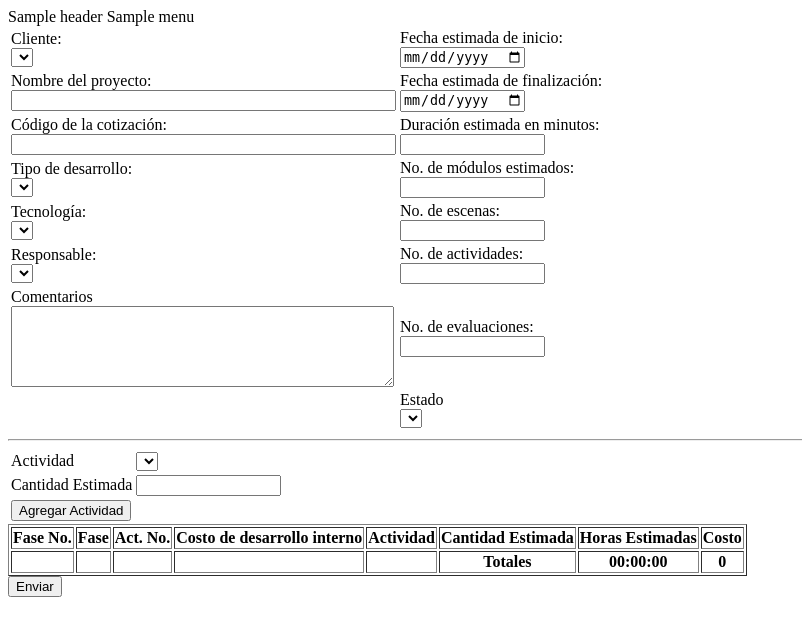
After one commit to yelas61260/timeHD, a CodeIgniter app: the page made by application/views/cotizacion/v_cot_form.php in a window 1280 px wide. The commit adds this page. Shown: the top 636 px of the page, without its empty margins (0-802 px from the left). Run offline with CodeIgniter, Linux system fonts and the light colour scheme; tables that the repository leaves empty or names only in its code hold one stand-in row (values such as "Sample post"); the template is opened without the code that fills it: most values are stand-ins (such as "Sample title", 1, 10 or a date in 2020); lists and menus that the app fills with data are empty.

Commit message:
2016_05_03
cambios

```diff
--- a/application/models/renders.php
+++ b/application/models/renders.php
@@ -32,4 +32,28 @@ class renders extends CI_Model
 	public function get_list_sector(){
 		return $this->lib->print_lista(self::$tablas[17], ["id","nombre"]);
 	}
+
+	public function get_list_clientes(){
+		return $this->lib->print_lista(self::$tablas[2], ["id","nombre"]);
+	}
+
+	public function get_list_t_desarrollo(){
+		return $this->lib->print_lista(self::$tablas[19], ["id","nombre"]);
+	}
+
+	public function get_list_t_tecnologia(){
+		return $this->lib->print_lista(self::$tablas[19], ["id","nombre"]);
+	}
+
+	public function get_list_responsable(){
+		return $this->lib->print_lista(self::$tablas[12], ["cedula","nombre"]);
+	}
+
+	public function get_list_estado_proy(){
+		return $this->lib->print_lista(self::$tablas[20], ["id","nombre"]);
+	}
+
+	public function get_list_actividades(){
+		return $this->lib->print_lista(self::$tablas[0], ["id","nombre"]);
+	}
 }
--- a/application/views/actividad/v_act_form.php
+++ b/application/views/actividad/v_act_form.php
@@ -16,6 +16,7 @@
 				<form action="" metod="post" name="form_actividad" id="form_actividad">
 
 				<input type="hidden" name="roles_tarea" id="roles_tarea" value="">
+				<input type="hidden" name="id" id="id" value="">
 				<table class="form_header" id="tab_datos">
 				<br>
 				<tr>
--- /dev/null
+++ b/application/views/cotizacion/v_cot_form.php
@@ -0,0 +1,144 @@
+<!DOCTYPE html PUBLIC "-//W3C//DTD XHTML 1.0 Transitional//EN" "http://www.w3.org/TR/xhtml1/DTD/xhtml1-transitional.dtd">
+<html xmlns="http://www.w3.org/1999/xhtml">
+<head>
+<meta http-equiv="Content-Type" content="text/html; charset=utf-8" />
+<meta name="viewport" content="width=device-width, user-scalable=no, initial-scale=1.0, maximum-scale=1.0, minimum-scale=1.0">
+<title><?= $titulo ?></title>
+</head>
+
+<body>
+	<?= $header ?>
+	<?= $menu ?>
+	<script type='text/javascript' src='<?= base_url(); ?>recursos/js/ajax.js'/></script>
+	<div class="form_general">
+		<div id="cont" >
+			<div id="formulario">
+				<form method="post" id="form_cotizacion" name="form_cotizacion">
+					<input type="hidden" name="actividades" id="arreglo_env" value="" required>
+					<table class="form_header">
+						<tr>
+							<td>
+								<div class="form-label"><label for="cliente">Cliente:</label></div>
+								<div class="form-input"><select name="cliente" id="cliente" required><?= $lista_clientes ?></select></div>
+							</td>
+							<td>
+								<div class="form-label"><label for="fecha_ini">Fecha estimada de inicio:</label></div>
+								<div class="form-input"><input type="date" name="fecha_ini" id="fecha_ini" size="45" value="" required/></div>
+							</td>
+						</tr>
+						<tr>
+							<td>
+								<div class="form-label"><label for="nombre">Nombre del proyecto:</label></div>
+								<div class="form-input"><input type="text" name="nombre" id="nombre" size="45" value="" required/></div>
+							</td>
+							<td>
+								<div class="form-label"><label for="fecha_fin_est">Fecha estimada de finalización:</label></div>
+								<div class="form-input"><input type="date" name="fecha_fin_est" id="fecha_fin_est" size="45" value="" required/></div>
+							</td>
+						</tr>
+						<tr>
+							<td>
+								<div class="form-label"><label for="codigo">Código de la cotización:</label></div>
+								<div class="form-input"><input type="text" name="codigo" id="codigo" size="45" value="" required/></div>
+							</td>
+							<td>
+								<div class="form-label"><label for="duracion_est">Duración estimada en minutos:</label></div>
+								<div class="form-input"><input type="text" name="duracion_est" id="duracion_est" size="15" value="" required/></div>
+							</td>
+						</tr>
+						<tr>
+							<td>
+								<div class="form-label"><label for="tipo">Tipo de desarrollo:</label></div>
+								<div class="form-input"><select name="tipo" id="tipo" required><?= $lista_t_desarrollo ?></select></div>
+							</td>
+							<td>
+								<div class="form-label"><label for="modulos_est">No. de módulos estimados:</label></div>
+								<div class="form-input"><input type="text" name="modulos_est" id="modulos_est" size="15" value="" required/></div>
+							</td>
+						</tr>
+						<tr>
+							<td>
+								<div class="form-label"><label for="tecnologia">Tecnología:</label></div>
+								<div class="form-input"><select name="tecnologia" id="tecnologia" required><?= $lista_t_tecnologia ?></select></div>
+							</td>
+							<td>
+								<div class="form-label"><label for="no_escenas">No. de escenas:</label></div>
+								<div class="form-input"><input type="text" name="no_escenas" id="no_escenas" size="15" value="" required/></div>
+							</td>
+						</tr>
+						<tr>
+							<td>
+								<div class="form-label"><label for="responsable">Responsable:</label></div>
+								<div class="form-input"><select name="responsable" id="responsable" required><?= $lista_responsables ?></select></div>
+							</td>
+							<td>
+								<div class="form-label"><label for="no_actividades">No. de actividades:</label></div>
+								<div class="form-input"><input type="text" name="no_actividades" id="no_actividades" size="15" value="" required/></div>
+							</td>
+						</tr>
+						<tr>
+							<td>
+								<div class="form-label"><label for="comentarios">Comentarios</label></div>
+								<div class="form-input"><textarea name="comentarios" id="comentarios" rows="5" cols="45" pattern="{0,255}" required></textarea></div>
+							</td>
+							<td>
+								<div class="form-label"><label for="no_evaluaciones">No. de evaluaciones:</label></div>
+								<div class="form-input"><input type="text" name="no_evaluaciones" id="no_evaluaciones" size="15" value="" required/></div>
+							</td>
+						</tr>
+						<tr>
+							<td></td>
+							<td>
+								<div class"form-label"><label for="estado">Estado</label></div>
+								<div class="form-input"><select name="estado" id="estado" required><?= $lista_estados_proy ?></select></div>
+							</td>
+						</tr>
+					</table>
+				</form>
+			</div>
+			<hr>
+			<div class="cont_tbl_act">
+				<table>
+					<tr>
+						<td><div class="form-label"><label for="comentarios">Actividad</label></td>
+						<td><select name="act" id="act" required><?= $lista_actividades ?></select></td>
+					</tr>
+					<tr>
+						<td><div class="form-label"><label for="comentarios">Cantidad Estimada</label></td>
+						<td><div class="form-input"><input type="text" name="cant_est_act" id="cant_est_act" size="15" value="" required/></div></td>
+					</tr>
+					<tr>
+						<td><button onclick="read_actividad_cotizacion('<?= base_url() ?>cotizacion')">Agregar Actividad</button></td>
+					</tr>
+				</table>
+				<table class="tabla_general" id="tabla_act_de_coti" border="1">
+					<thead>
+						<th>Fase No.</th>
+						<th>Fase</th>
+						<th>Act. No.</th>
+						<th>Costo de desarrollo interno</th>
+						<th>Actividad</th>
+						<th>Cantidad Estimada</th>
+						<th>Horas Estimadas</th>
+						<th>Costo</th>
+					</thead>
+					<tbody id="cont_acti">
+					</tbody>
+					<tfoot>
+						<th></th>
+						<th></th>
+						<th></th>
+						<th></th>
+						<th></th>
+						<th>Totales</th>
+						<th id="total_tiempo">00:00:00</th>
+						<th id="total_costo">0</th>
+					</tfoot>
+				</table>
+			</div>
+			<button id="enviar_btn" onclick="create('<?= base_url() ?>cotizacion','form_cotizacion')"/>Enviar</button>
+		</div>
+	</div>
+</body>
+<script type="text/javascript"><?= $update_script ?></script>
+</html>
--- a/recursos/js/ajax.js
+++ b/recursos/js/ajax.js
@@ -70,22 +70,21 @@ function read(paramId, param_ruta, param_formName){
 			//alert(data);
 			datosArray = data.split(",");
 			for(i=0; i<document.forms[param_formName].length; i++){
-				document.forms[param_formName][i].value = datosArray[i];
-				if(i==0){
-					document.forms[param_formName][i].disabled = true;
+				if(datosArray[i] != ""){
+					document.forms[param_formName][i].value = datosArray[i];
 				}
 			}
 			document.getElementById("enviar_btn").onclick = function(){update(param_ruta,param_formName);};
 		}
 	});
 }
-function read_actividad_cotizacion(){
+function read_actividad_cotizacion(param_ruta){
 	var strDAtos = "id="+document.getElementById("act").value+"&cant_est="+document.getElementById("cant_est_act").value;
 	strDAtos += "&total_tiempo="+document.getElementById("total_tiempo").innerHTML+"&total_costo="+document.getElementById("total_costo").innerHTML;
 	var datosArray;
 	$.ajax({
 		type: "POST",
-		url: "../../actividad/class/read_data_act.php",
+		url: param_ruta+"/read_data_act",
 		datatype: "html",
 		data: strDAtos,
 		success: function(data) {
@@ -215,9 +214,9 @@ function read_tarea_act_edit(id_rol, nom_tarea){
 	var content = "<tr><td>"+document.getElementById("roles").options[id_rol].innerHTML+"</td>";
 	content += "<td>"+nom_tarea+"</td></tr>"
 	if(arreglo_acti == ""){
-		arreglo_acti += ""+document.getElementById("roles").value+","+nom_tarea;
+		arreglo_acti += ""+id_rol+","+nom_tarea;
 	}else{
-		arreglo_acti += ";"+document.getElementById("roles").value+","+nom_tarea;
+		arreglo_acti += ";"+id_rol+","+nom_tarea;
 	}
 	document.getElementById("roles_tarea").value = ""+arreglo_acti+"";
 	document.getElementById("cont_roles_tareas").innerHTML += content;
```
Also changed, not shown: application/controllers/actividad.php (+30 -5 lines), application/controllers/cotizacion.php (+90 -0 lines).
